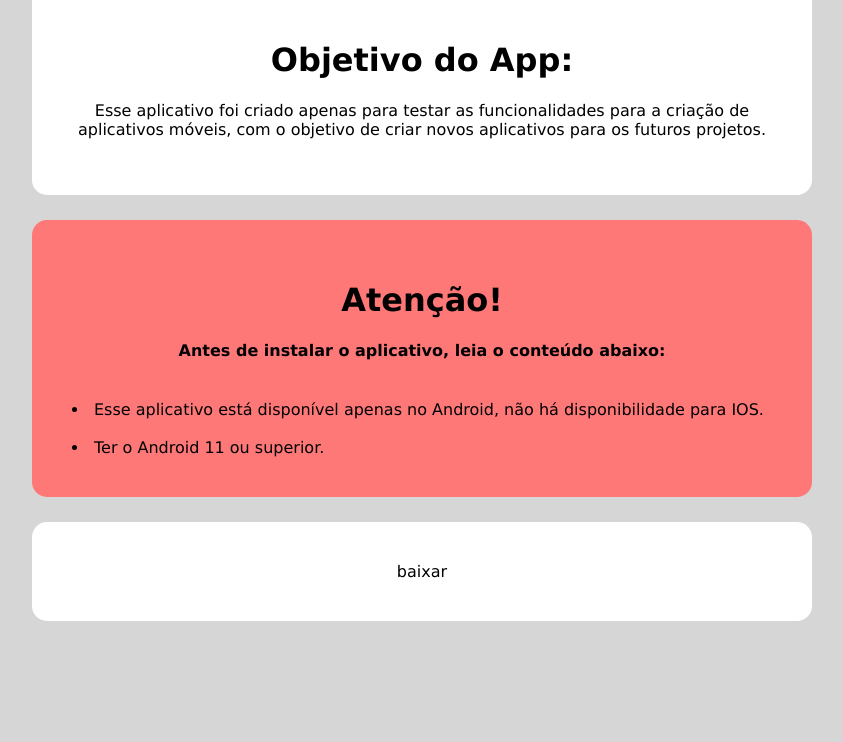
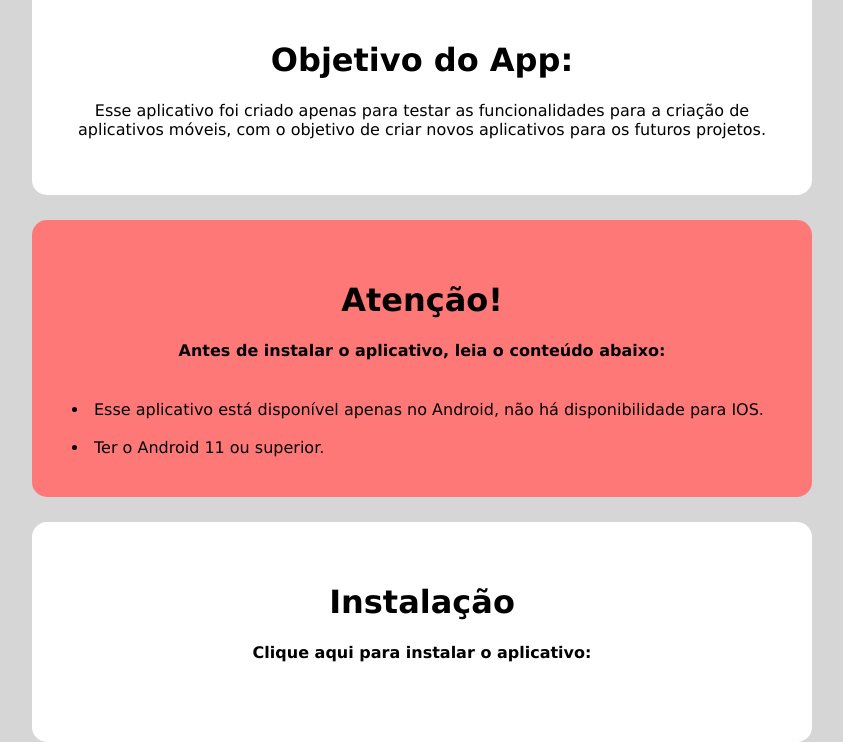
Before and after one commit to PeAlvesilva/primeiro-app, a plain HTML site: page pa_web/index.html in a window 1280 px wide. Shown: the part 816-1558 px from the top of the page, without its empty margins (218-1061 px from the left). Before the commit the page ends 1437 px from the top, so only its background shows below. Drawn offline with Linux system fonts and the light colour scheme.

Commit message:
página web principal - atualização 0.2

```diff
--- a/pa_web/index.html
+++ b/pa_web/index.html
@@ -32,7 +32,10 @@
 </div>
 
 <div id="download-content">
-    baixar
+    <h1>Instalação</h1>
+    <h4>Clique aqui para instalar o aplicativo:</h4><br>
+
+    <a href="download.html" target="_blank"></a>
 </div>
 
 </body>
```
Also changed, not shown: pa_web/download.html (added, +1 -0 lines), pa_web/estilos/pa_download.css (added).
